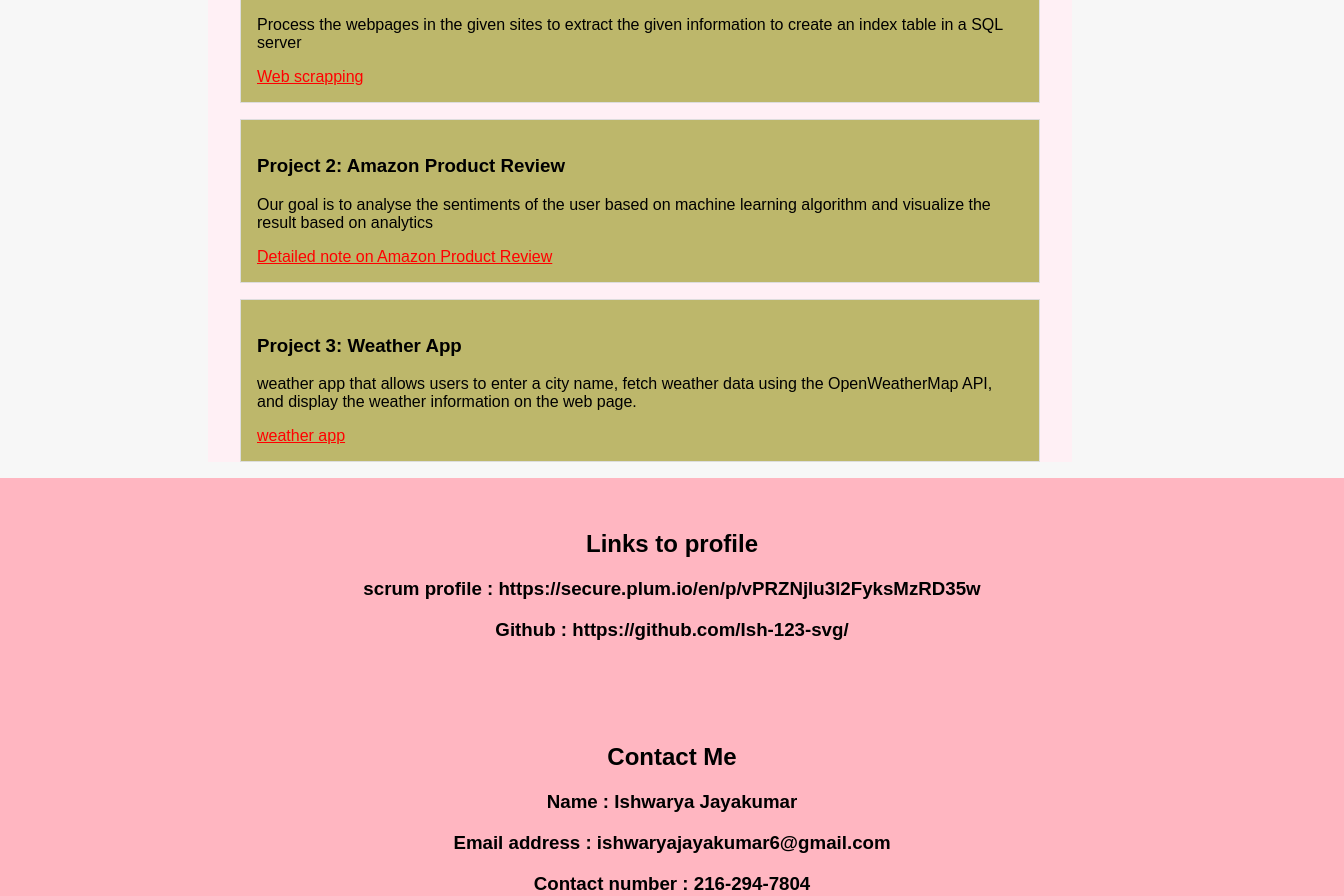
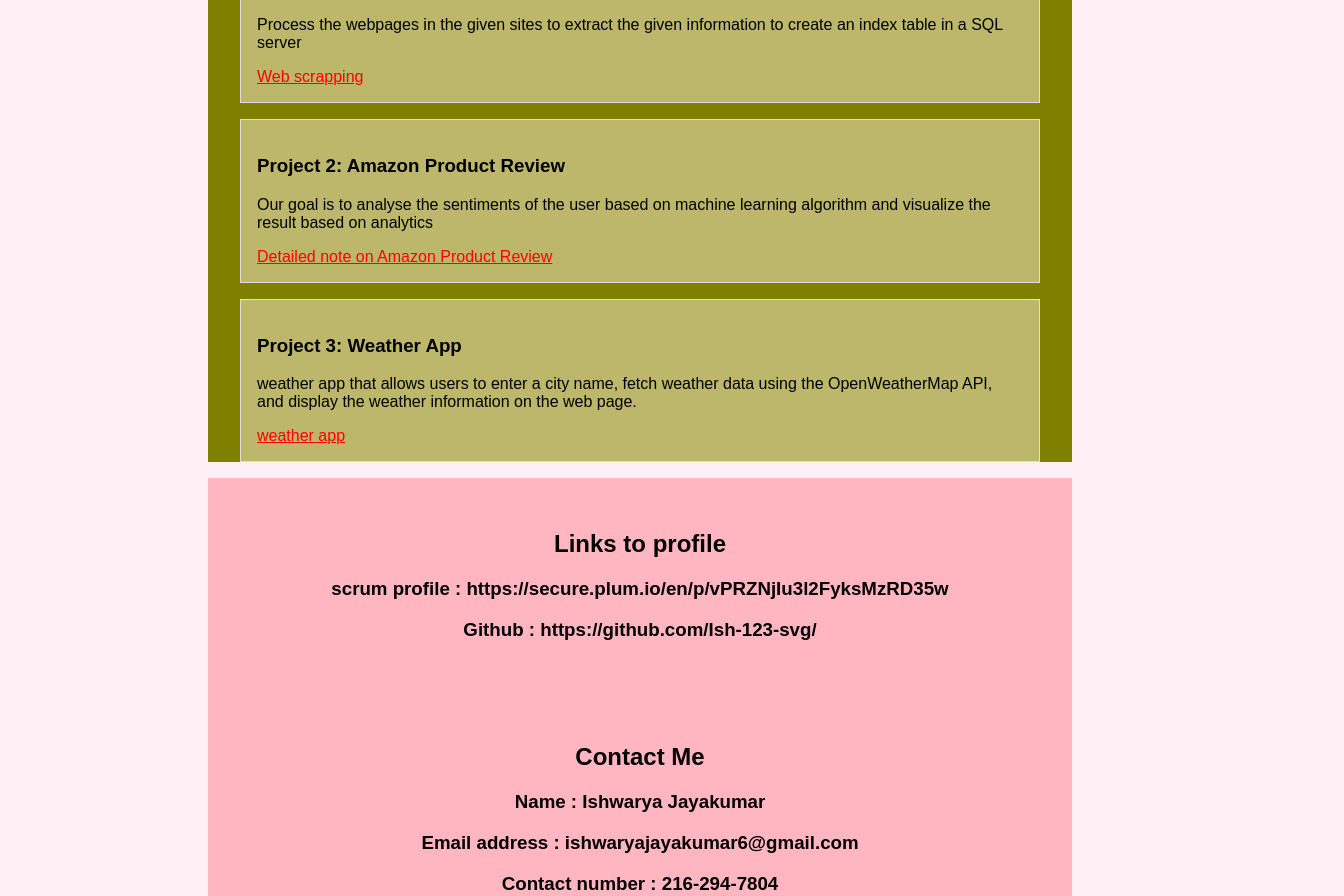
Before and after one commit to Ish-123-svg/website.github.io, a plain HTML site: page index.html in a window 1280 px wide. Shown: the part 945-1841 px from the top of the page, 1344 px wide, since content can reach past the window. Drawn offline with Linux system fonts and the light colour scheme.

Commit message:
Update index.html

```diff
--- a/index.html
+++ b/index.html
@@ -11,7 +11,7 @@
     font-family: Arial, sans-serif;
     margin: 0;
     padding: 0;
-    background-color: #f7f7f7;
+    background-color:  #fff0f5;
   }
 
   header {
@@ -21,12 +21,12 @@
     padding: 2rem;
   }
     .links {
-    width: 100%;
+    max-width: 800px;;
     text-align: center;
 
     margin: 0 auto;
     padding: 2rem;
-    background-color: #FFB6C1
+     background-color: #FFB6C1;
   }
 
 
@@ -45,7 +45,7 @@
     padding-left: 2rem;
     padding-right: 2rem;
 
-    background-color:  #fff0f5;
+    background-color:  #808000;
 
     }
 
@@ -59,12 +59,13 @@
     padding-right: 2rem;
 
 
-    background-color: #fff0f5;
+    background-color: #808000;
     }
 
     .container {
+     max-width: 800px;
 
-     width: 100%;
+
     text-align: center;
 
     margin: 0 auto;
@@ -76,6 +77,8 @@
 
     background-color: #FFB6C1;
   }
+
+
   .portfolio-item {
 
     border: 1px solid #ddd;
@@ -110,7 +113,7 @@
       <h3> CMS : Shopify, Wordpress, Ecommerce , Drupal</h3>
 
 
-    <h2>Portfolio</h2>
+    <h2 class ="containers">Portfolio</h2>
     <div class="portfolio-item">
       <h3>Project 1: Web Scrapping</h3>
       <p>Process the webpages in the given sites to extract the given information to create an index table in a SQL server</p>
```
